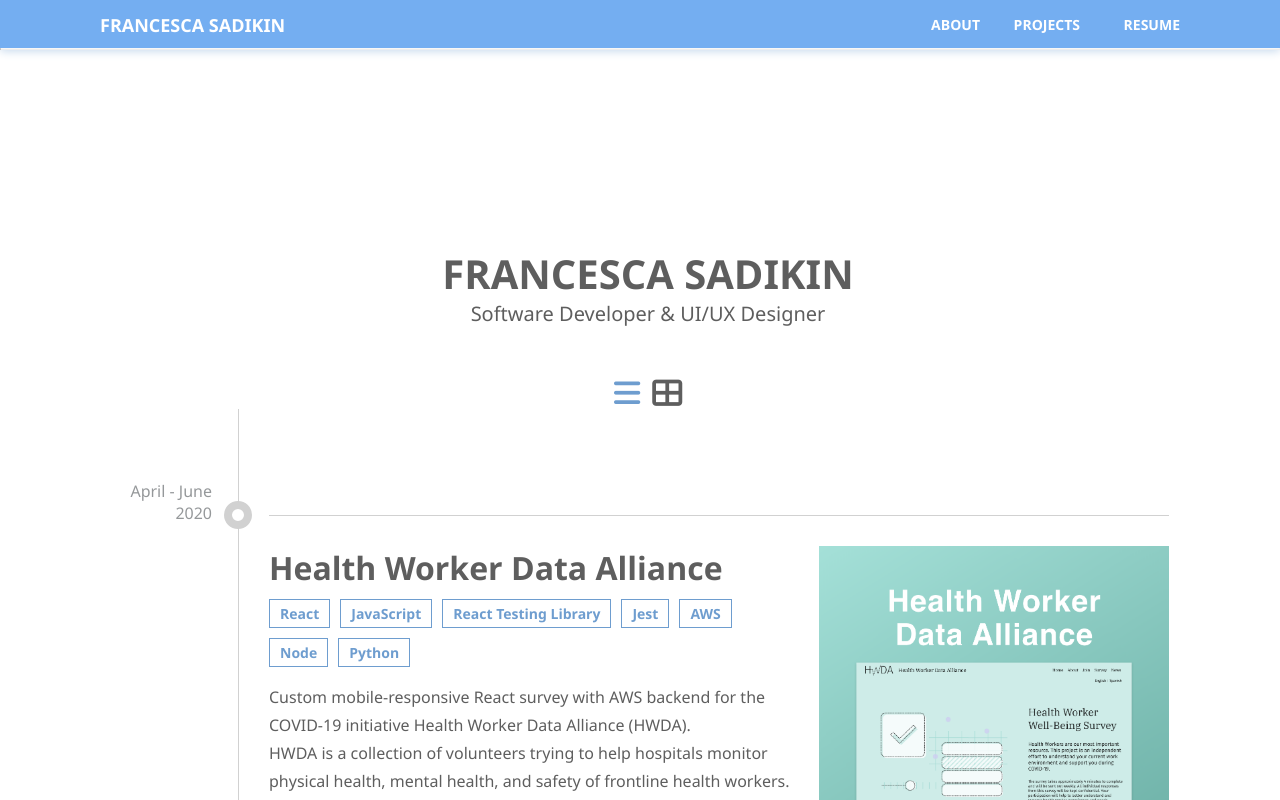
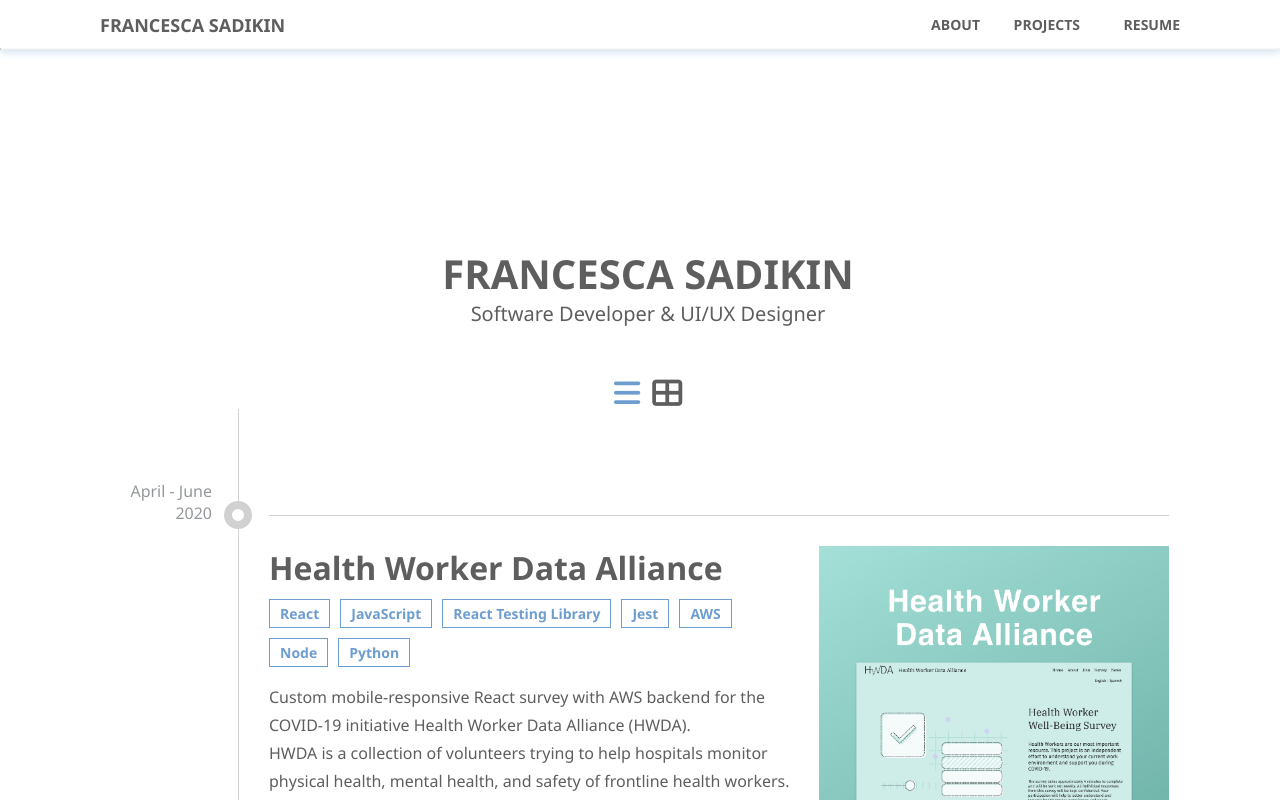
Before and after one commit to serpient/fsadikin, a React (Create React App) app: page / in a window 1280 px wide. Shown: the top 800 px of the page. Built offline with nearby package versions, Linux system fonts and the light colour scheme.

Commit message:
Change header color back to white

```diff
--- a/src/Header/Header.scss
+++ b/src/Header/Header.scss
@@ -11,7 +11,7 @@ GRID
   z-index: 10;
   left: 0px;
   right: 0px;
-  background-color: rgba(107, 169, 240, 0.938);
+  background-color: rgba(255, 255, 255, 0.938);
   border-bottom: 1px solid $light-blue;
   box-shadow: 0px 2px 9px $lightest-blue;
 }
@@ -61,7 +61,7 @@ LINKS
 */
 .logo,
 .navigation {
-  color: white;
+  color: $dark-grey;
   font-size: 14px;
   margin-top: 15px;
   text-decoration: none;
@@ -116,7 +116,7 @@ MOBILE HEADER
     cursor: pointer;
     i {
       font-size: 30px;
-      color: white;
+      color: $dark-grey;
     }
   }
   .menu {
```
